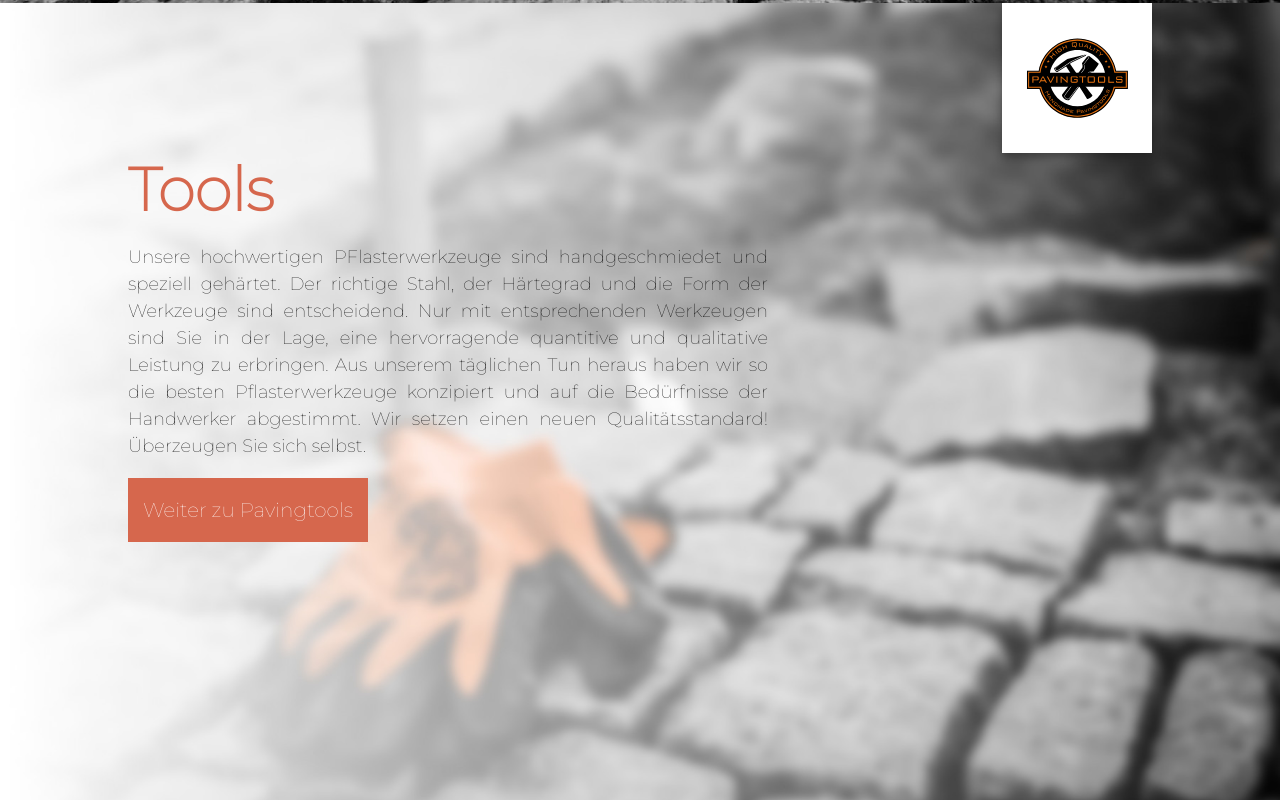
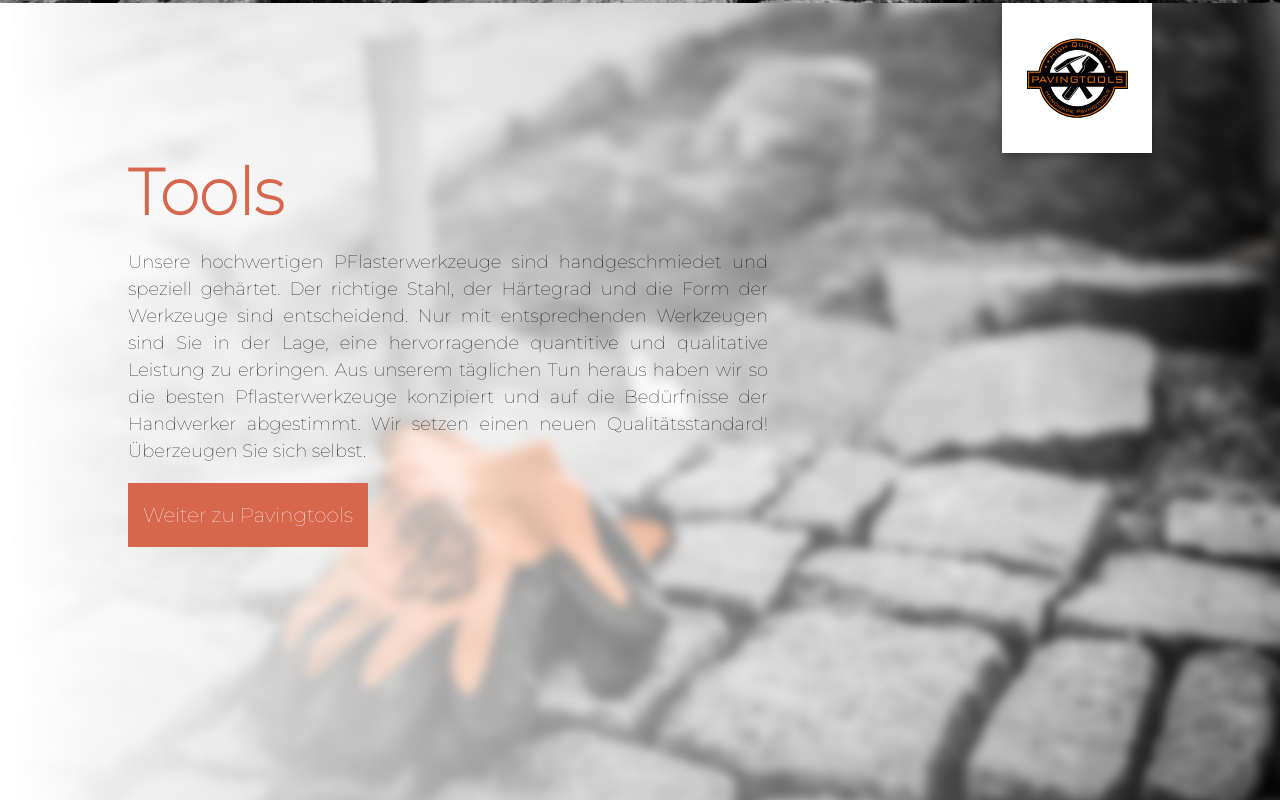
Before and after one commit to SeoulHyun/pflastermeister, a plain HTML site: page index.html in a window 1280 px wide. Shown: the part 1597-2397 px from the top of the page. Drawn offline with Linux system fonts and the light colour scheme.

Commit message:
Bigger font for h1

```diff
--- a/assets/scss/mainStyle.scss
+++ b/assets/scss/mainStyle.scss
@@ -1,6 +1,7 @@
 @import 'colors';
 @import '../../node_modules/susy/sass/susy';
 
+/* ===== GLOBAL SETTINGS ====== */
 body {
     margin: 0;
     padding: 0;
@@ -14,20 +15,27 @@ h1, h2, h3, h4, h5, h6 {
     margin: 0;
 }
 
+h1 {
+    font-size: 4em;
+}
+
 a {
     text-decoration: none;
 }
 
 .main_button {
     background-color: $orange;
-    padding: 20px 15px;
     display: inline-block;
 
     a {
+        display: block;
         color: white;
         font-size: 20px;
+        padding: 20px 15px;
     }
 }
+
+/* ====== SECTIONS ======= */
 
 .wrapper {
     width: 100%;
@@ -103,7 +111,6 @@ a {
     margin-left: 10%;
 
     .header {
-        font-size: 30px;
         color: $orange;
     }
 
```
Also changed, not shown: assets/scss/mainStyle.css, 1 other file.
